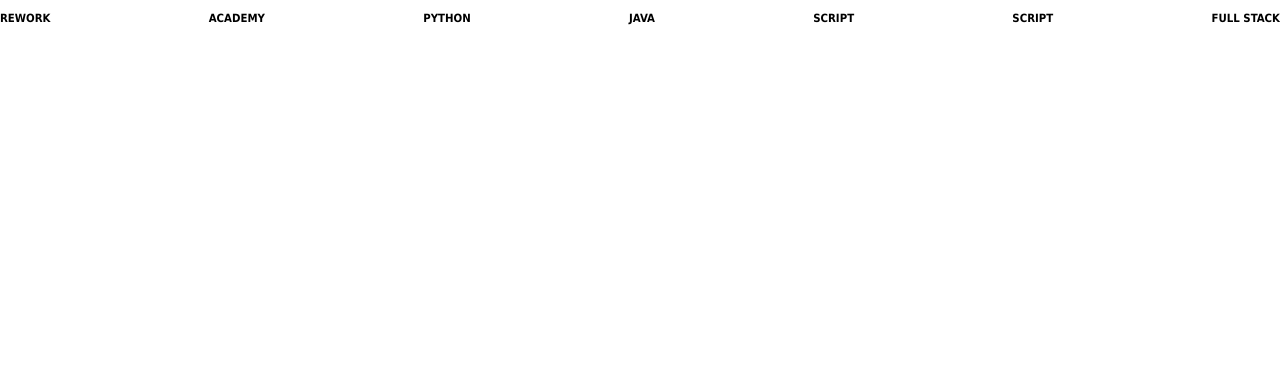
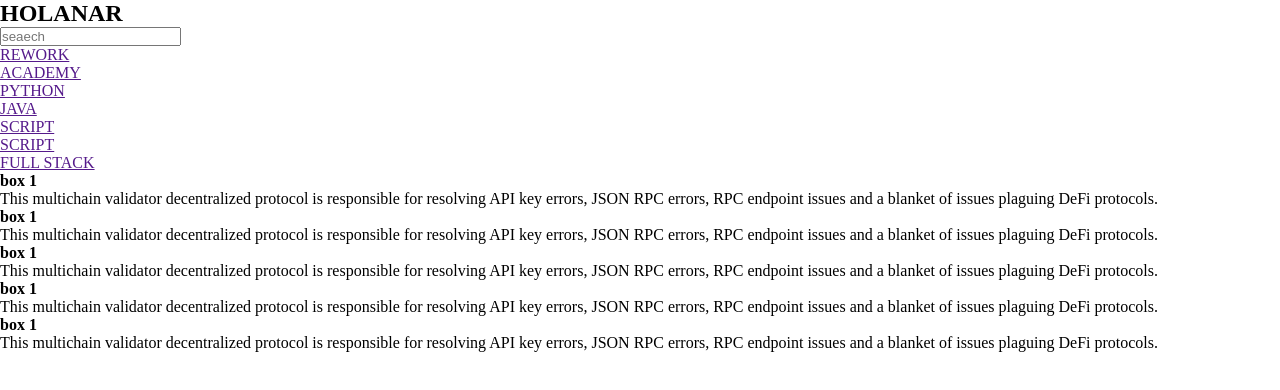
Before and after one commit to Emray1677/Git_text, a plain HTML site: page index.html in a window 1280 px wide. Drawn offline with Linux system fonts and the light colour scheme.

Commit message:
added box

```diff
--- a/index.html
+++ b/index.html
@@ -3,11 +3,18 @@
 <head>
     <meta charset="UTF-8">
     <meta name="viewport" content="width=device-width, initial-scale=1.0">
-    <title>Document</title>
+    <title>holanar</title>
     <link rel="stylesheet" href="style.css">
 </head>
 <body>
     <nav class="nav_bar">
+        <div>
+            <h1>HOLANAR</h1>
+        </div>
+        <div>
+            <input placeholder="seaech">
+        </div>
+        <div>
             <ul>
                 <li><a href="">REWORK</a></li>
                 <li><a href="">ACADEMY</a></li>
@@ -17,6 +24,30 @@
                 <li><a href="">SCRIPT</a></li>
                 <li><a href="">FULL STACK</a></li>
             </ul>
+        </div>
     </nav>
+    <div>
+        <h4>box 1</h4>
+        <p>This multichain validator decentralized protocol is
+            responsible for resolving API key errors, JSON RPC
+            errors, RPC endpoint issues and a blanket of issues plaguing DeFi protocols.</p>
+            <h4>box 1</h4>
+        <p>This multichain validator decentralized protocol is
+            responsible for resolving API key errors, JSON RPC
+            errors, RPC endpoint issues and a blanket of issues plaguing DeFi protocols.</p>
+            <h4>box 1</h4>
+        <p>This multichain validator decentralized protocol is
+            responsible for resolving API key errors, JSON RPC
+            errors, RPC endpoint issues and a blanket of issues plaguing DeFi protocols.</p>
+            <h4>box 1</h4>
+        <p>This multichain validator decentralized protocol is
+            responsible for resolving API key errors, JSON RPC
+            errors, RPC endpoint issues and a blanket of issues plaguing DeFi protocols.</p>
+            <h4>box 1</h4>
+        <p>This multichain validator decentralized protocol is
+            responsible for resolving API key errors, JSON RPC
+            errors, RPC endpoint issues and a blanket of issues plaguing DeFi protocols.</p>
+    </div>
+
 </body>
 </html>
--- a/style.css
+++ b/style.css
@@ -2,22 +2,3 @@
     margin: 0;
     padding: 0;
 }
-.nav_bar {
-    font-family: tahoma;
-    font-size: 0.3cm;
-    font-weight: 600;
-    height: 2cm;
-    line-height: 1cm;
-}
-.nav_bar ul {
- display: flex;
- justify-content: space-between;
- align-items: center;
-}
-.nav_bar li {
-    list-style: none;
-}
-.nav_bar a {
-    color: black;
-    text-decoration: none;
-}
```
Lines whose indentation alone changed are shown as unchanged.
